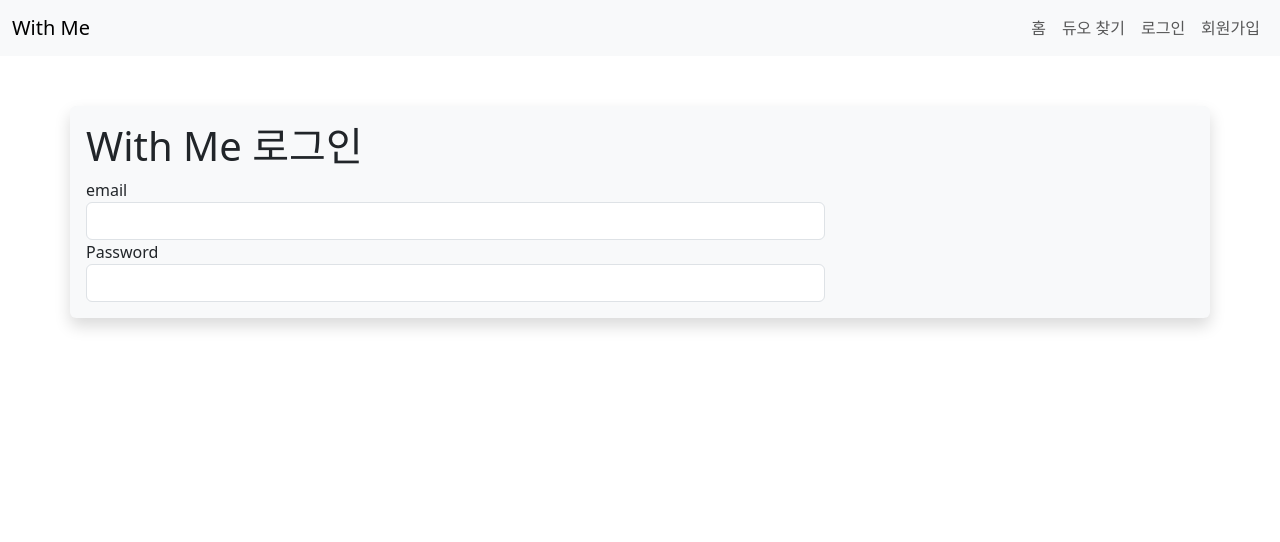
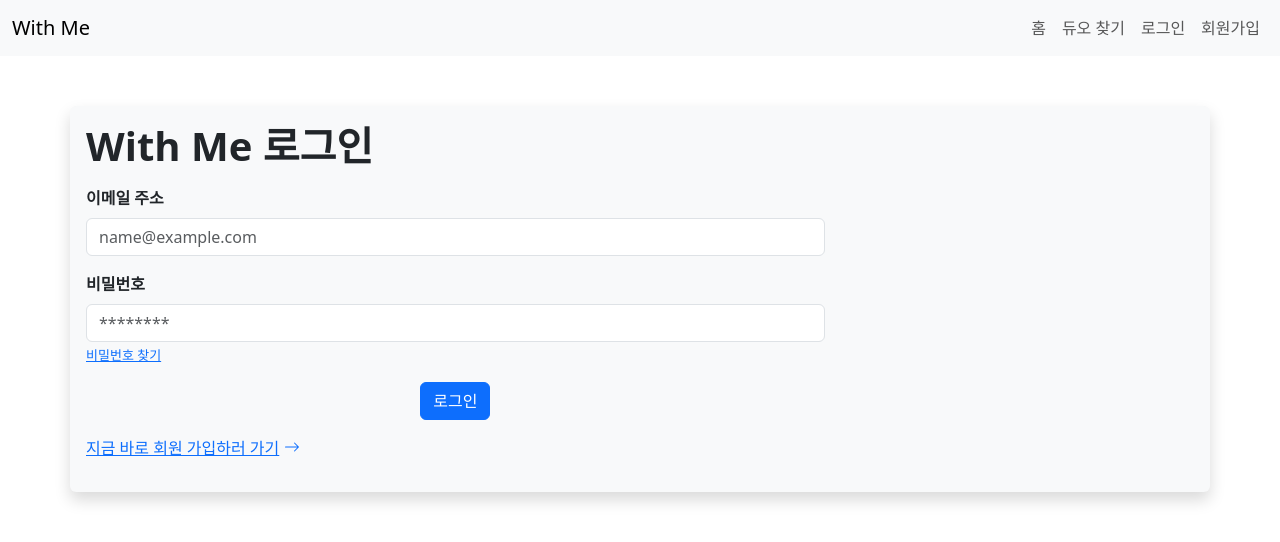
Before and after one commit to agji12/WithMe_Boot, a React (Create React App) app in the folder withme_front/: page /member/login in a window 1280 px wide. Shown: the top 542 px of the page. Built offline with nearby package versions, Linux system fonts and the light colour scheme.

Commit message:
add) 로그인창 구현

```diff
--- a/withme_front/package.json
+++ b/withme_front/package.json
@@ -15,6 +15,7 @@
     "react-router-dom": "^6.19.0",
     "react-scripts": "5.0.1",
     "reactstrap": "^9.2.1",
+    "styled-components": "^6.1.1",
     "web-vitals": "^2.1.4"
   },
   "proxy": "http://localhost:8000",
--- a/withme_front/src/pages/member/login.js
+++ b/withme_front/src/pages/member/login.js
@@ -1,8 +1,54 @@
-import { Container, Col } from "react-bootstrap";
+import { Container, Input, Col, Button } from "reactstrap";
+import { BsArrowRight } from "react-icons/bs";
+import { BsInfoCircle } from "react-icons/bs";
 import Navi from "../navbar/nav";
-import { Input } from "reactstrap";
+import { Link } from "react-router-dom";
+import styled from "styled-components";
+import { useState } from "react";
+
+const DivEmailCheck = styled.div`
+  color: red;
+  font-size: small;
+`;
+
+const FindPassword = styled(Link)`
+  font-size: small;
+`;
+
+const DivBtn = styled.div`
+  text-align: center;
+`;
+
+const Label = styled.label`
+  font-weight: bold;
+`;
+
+const BsArrowRightCss = styled(BsArrowRight)`
+  margin-left: 5px;
+  margin-bottom: 5px;
+`;
 
 const Login = () => {
+  const [username, setUsername] = useState("");
+  const [usernameMessage, setUsernameMessage] = useState({
+    icon: "",
+    message: "",
+  });
+
+  const emailCheck = (username, setUsernameMessage) => {
+    let regexEmail = /[A-Za-z0-9]+?@[A-Za-z0-9]+?.com/;
+
+    if (!regexEmail.test(username)) {
+      console.log("xmffla");
+      setUsernameMessage({
+        icon: <BsInfoCircle />,
+        message: " 이메일의 형식이 일치하지 않습니다.",
+      });
+    } else {
+      setUsernameMessage({ icon: "", message: "" });
+    }
+  };
+
   return (
     <>
       <Navi />
@@ -10,17 +56,50 @@ const Login = () => {
         className="shadow p-3 mb-5 bg-body-tertiary rounded"
         style={{ marginTop: 50 }}
       >
-        <h1>With Me 로그인</h1>
-        <Col lg={8} mb-3>
-          <label for="username">email</label>
-          <br></br>
-          <Input id="username" />
-        </Col>
-        <Col lg={8} mb-3>
-          <label for="password">Password</label>
-          <br></br>
-          <Input id="password" />
-        </Col>
+        <div className="mb-3">
+          <h1 style={{ fontWeight: "bold" }}>With Me 로그인</h1>
+        </div>
+        <div className="mb-3">
+          <Col lg={8}>
+            <Label htmlFor="username" className="mb-2">
+              이메일 주소
+            </Label>
+            <br></br>
+            <Input
+              id="username"
+              placeholder="name@example.com"
+              onChange={(e) => {
+                setUsername(e.target.value);
+                emailCheck(e.target.value, setUsernameMessage);
+              }}
+            />
+            <DivEmailCheck className="emailValidCheck">
+              {usernameMessage.icon}
+              {usernameMessage.message}
+            </DivEmailCheck>
+          </Col>
+        </div>
+        <div className="mb-3">
+          <Col lg={8}>
+            <Label htmlFor="password" className="mb-2">
+              비밀번호
+            </Label>
+            <br></br>
+            <Input id="password" placeholder="********" />
+            <FindPassword to={"/findPassword"}>비밀번호 찾기</FindPassword>
+          </Col>
+        </div>
+        <DivBtn className="mb-3">
+          <Col lg={8}>
+            <Button color="primary">로그인</Button>
+          </Col>
+        </DivBtn>
+        <div className="mb-3">
+          <Link to={"/member/signup"}>
+            지금 바로 회원 가입하러 가기
+            <BsArrowRightCss />
+          </Link>
+        </div>
       </Container>
     </>
   );
--- a/withme_front/src/pages/member/signup.js
+++ b/withme_front/src/pages/member/signup.js
@@ -1,15 +1,56 @@
-import { Container, InputGroup, Form, Button } from 'react-bootstrap';
-import Navi from '../navbar/nav';
+import { Container, Input, Col, Button } from "reactstrap";
+import { BsArrowRight } from "react-icons/bs";
+import Navi from "../navbar/nav";
+import { Link } from "react-router-dom";
+import styled from "styled-components";
+
+const BtnDiv = styled.div`
+  text-align: center;
+`;
+
+const Label = styled.label`
+  font-weight: bold;
+`;
+
+const BsArrowRightCss = styled(BsArrowRight)`
+  margin-left: 5px;
+  margin-bottom: 5px;
+`;
 
 const Signup = () => {
-    return(
-        <>
-            <Navi />
-            <Container>
-                <h1>회원가입 페이지</h1>
-            </Container>
-        </>
-    );
-}
+  return (
+    <>
+      <Navi />
+      <Container
+        className="shadow p-3 mb-5 bg-body-tertiary rounded"
+        style={{ marginTop: 50 }}
+      >
+        <div className="mb-3">
+          <h1 style={{ fontWeight: "bold" }}>회원가입 페이지</h1>
+        </div>
+        <div className="mb-3">
+          <Col lg={8}>
+            <Label htmlFor="username" className="mb-2">
+              이메일 주소
+            </Label>
+            <br></br>
+            <Input id="username" placeholder="name@example.com" />
+          </Col>
+        </div>
+        <BtnDiv className="mb-3">
+          <Col lg={8}>
+            <Button color="primary">다음</Button>
+          </Col>
+        </BtnDiv>
+        <div className="mb-3">
+          <Link to={"/member/login"}>
+            다시 로그인하러 가기
+            <BsArrowRightCss />
+          </Link>
+        </div>
+      </Container>
+    </>
+  );
+};
 
 export default Signup;
```
Also changed, not shown: withme_front/src/App.js (+5 -5 lines), 1 other file (tests, documents, lock files or other folders).
